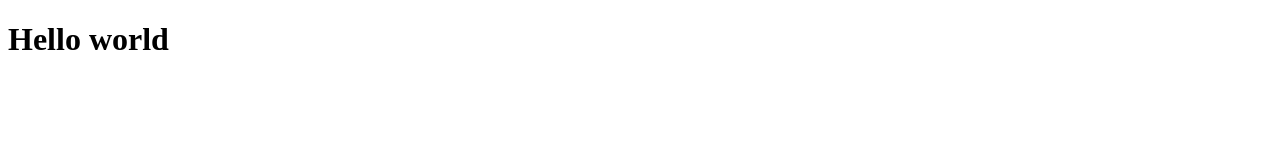
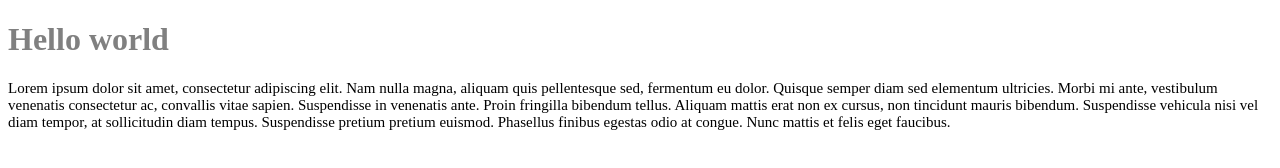
Before and after one commit to KonstantinKochergin/task1-project, a plain HTML site: page index.html in a window 1280 px wide. Drawn offline with Linux system fonts and the light colour scheme.

Commit message:
added content para; added styles

```diff
--- a/index.html
+++ b/index.html
@@ -5,8 +5,19 @@
     <meta http-equiv="X-UA-Compatible" content="IE=edge">
     <meta name="viewport" content="width=device-width, initial-scale=1.0">
     <title>Hello world</title>
+    <link rel="stylesheet" href="styles.css">
 </head>
 <body>
     <h1 class="hello-world">Hello world</h1>
+    <p class="content">
+        Lorem ipsum dolor sit amet, consectetur adipiscing elit.
+        Nam nulla magna, aliquam quis pellentesque sed, fermentum eu dolor.
+        Quisque semper diam sed elementum ultricies. Morbi mi ante, vestibulum
+        venenatis consectetur ac, convallis vitae sapien. Suspendisse in venenatis ante.
+        Proin fringilla bibendum tellus. Aliquam mattis erat non ex cursus, non
+        tincidunt mauris bibendum. Suspendisse vehicula nisi vel diam tempor, at
+        sollicitudin diam tempus. Suspendisse pretium pretium euismod. Phasellus
+        finibus egestas odio at congue. Nunc mattis et felis eget faucibus.
+    </p>
 </body>
 </html>
--- a/styles.css
+++ b/styles.css
@@ -1,3 +1,7 @@
 .hello-world {
-    color: yellow;
+    color: gray;
 }
+
+.content {
+    font-size: 15px;
+}
```
